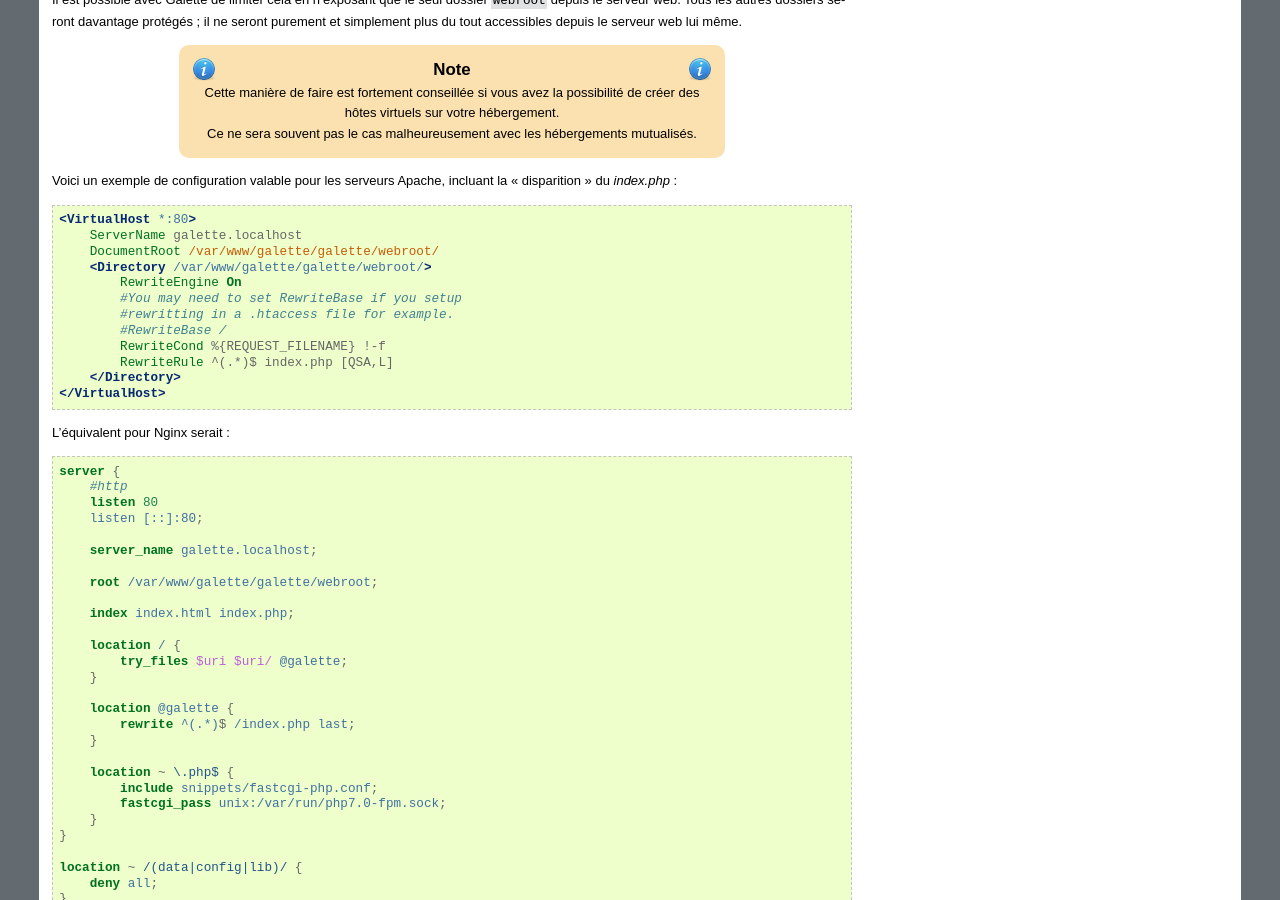
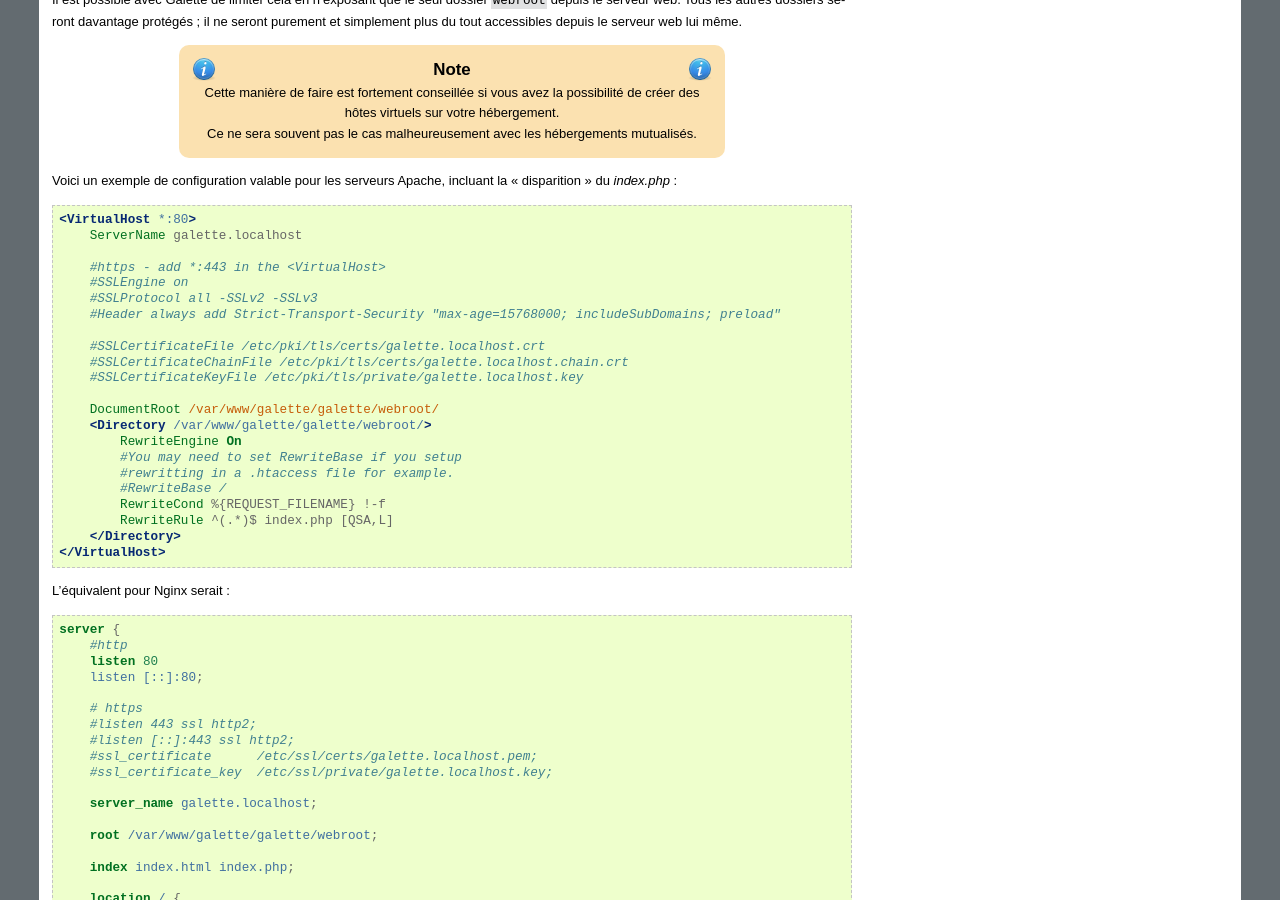
Before and after one commit to galette/galettedoc, a Sphinx documentation site: the page built from source/installation/preparation.rst, in a window 1280 px wide and 900 px high, scrolled down 1135 px. Built offline with Sphinx 7.4.7, drawn with Linux system fonts in a browser that asks for light colours.

Commit message:
Configuration SSL d'exemple

```diff
--- a/source/installation/preparation.rst
+++ b/source/installation/preparation.rst
@@ -57,6 +57,16 @@ Voici un exemple de configuration valable pour les serveurs Apache, incluant la
 
    <VirtualHost *:80>
        ServerName galette.localhost
+
+       #https - add *:443 in the <VirtualHost>
+       #SSLEngine on
+       #SSLProtocol all -SSLv2 -SSLv3
+       #Header always add Strict-Transport-Security "max-age=15768000; includeSubDomains; preload"
+
+       #SSLCertificateFile /etc/pki/tls/certs/galette.localhost.crt
+       #SSLCertificateChainFile /etc/pki/tls/certs/galette.localhost.chain.crt
+       #SSLCertificateKeyFile /etc/pki/tls/private/galette.localhost.key
+
        DocumentRoot /var/www/galette/galette/webroot/
        <Directory /var/www/galette/galette/webroot/>
            RewriteEngine On
@@ -76,6 +86,12 @@ L'équivalent pour Nginx serait :
        #http
        listen 80
        listen [::]:80;
+
+       # https
+       #listen 443 ssl http2;
+       #listen [::]:443 ssl http2;
+       #ssl_certificate      /etc/ssl/certs/galette.localhost.pem;
+       #ssl_certificate_key  /etc/ssl/private/galette.localhost.key;
 
        server_name galette.localhost;
 
```
